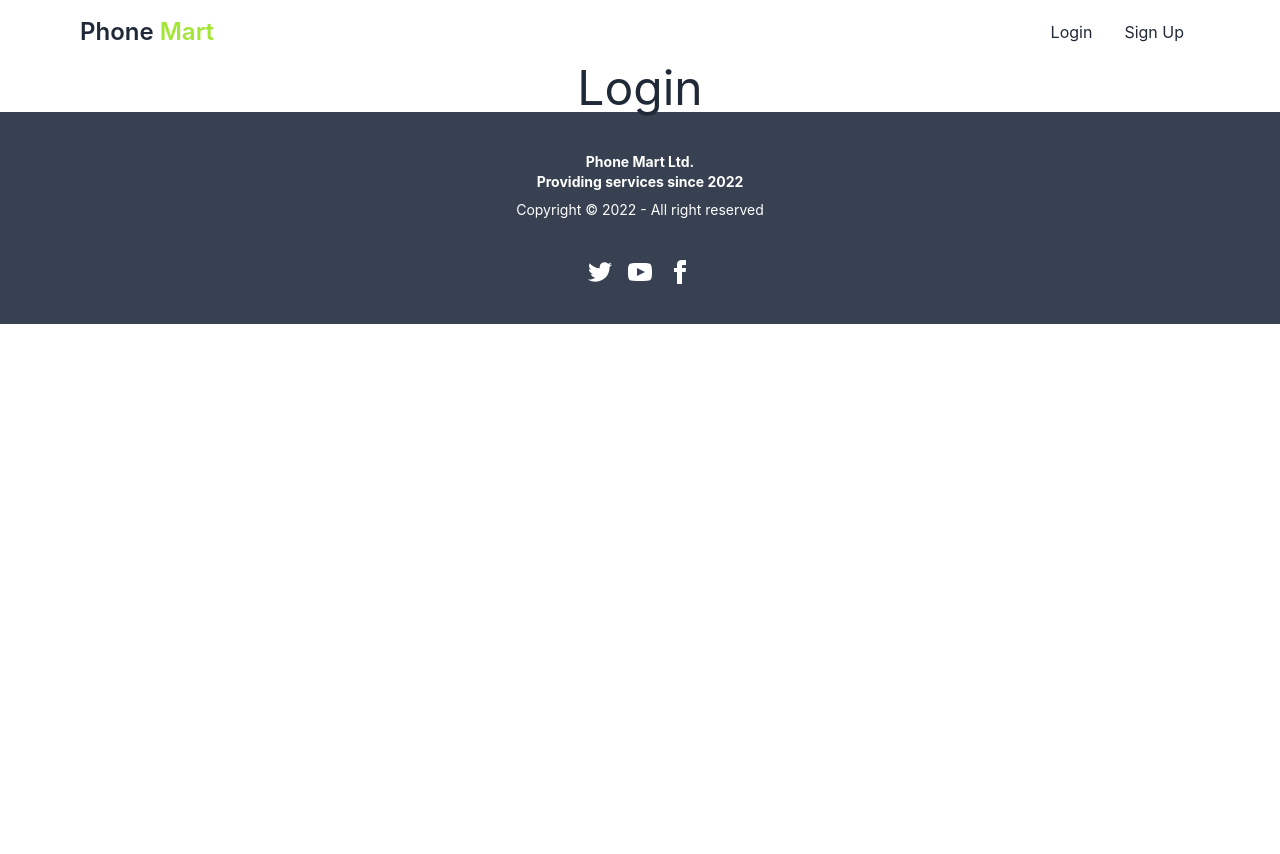
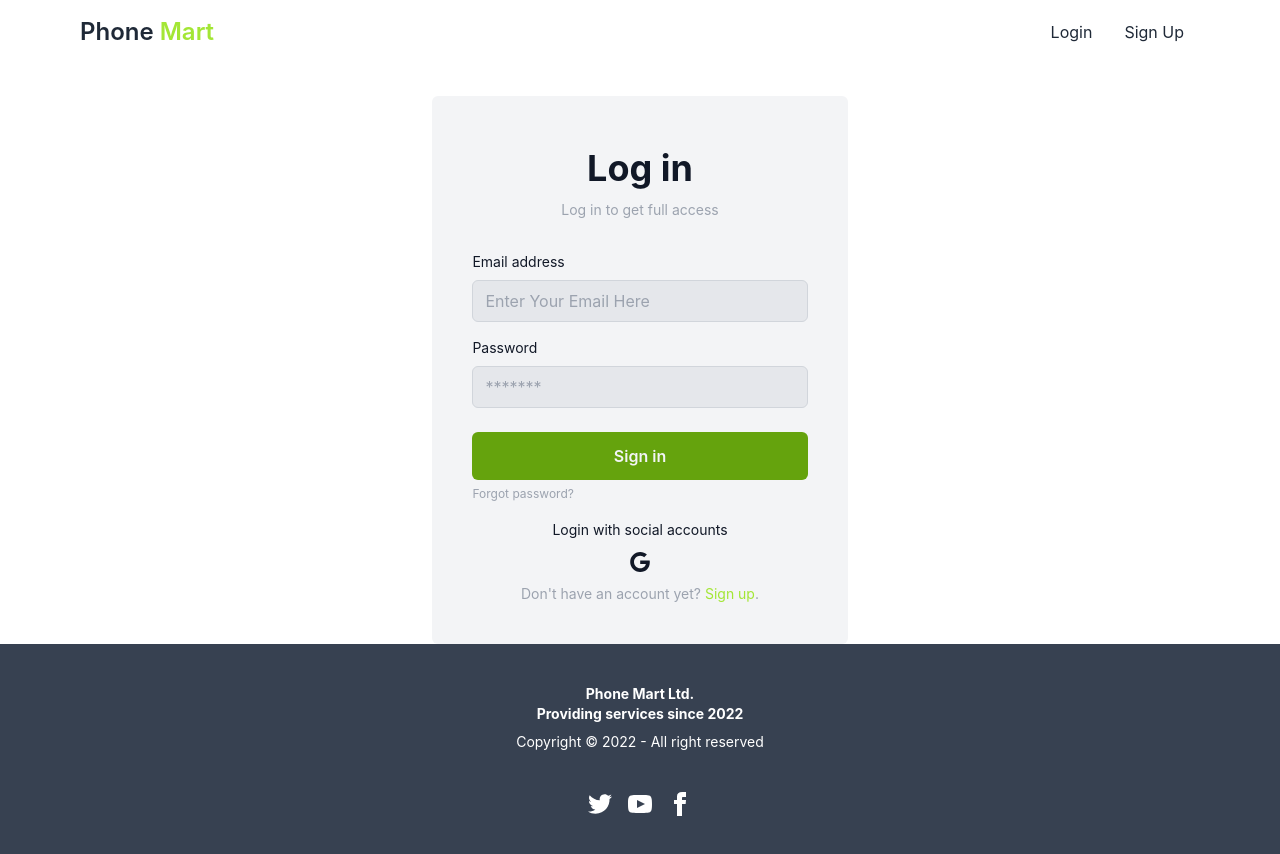
Before and after one commit to adib3006/phone-mart-client, a React (Create React App) app: page /login in a window 1280 px wide. Before the commit the page ends 800 px from the top, so only its background shows below. Built offline with nearby package versions, Linux system fonts and the light colour scheme; no server answers.

Commit message:
firebase configured

```diff
--- a/package.json
+++ b/package.json
@@ -7,6 +7,7 @@
     "@testing-library/react": "^13.4.0",
     "@testing-library/user-event": "^13.5.0",
     "daisyui": "^2.42.0",
+    "firebase": "^9.14.0",
     "react": "^18.2.0",
     "react-dom": "^18.2.0",
     "react-hot-toast": "^2.4.0",
--- a/src/Pages/Login.js
+++ b/src/Pages/Login.js
@@ -1,9 +1,115 @@
-import React from 'react';
+import React, { useState } from 'react';
+import { Link } from 'react-router-dom';
 
 const Login = () => {
+    const [error, setError] = useState('');
+    const [userEmail, setUserEmail] = useState('');
+
+    const handleSubmit = (event) => {
+        event.preventDefault();
+        const form = event.target;
+        const email = form.email.value;
+        const password = form.password.value;
+        console.log(email, password);
+    }
+
+    const handlePasswordReset = () =>{
+
+    }
+
+    const handleGoogleSignIn = () => {
+
+    }
+
     return (
-        <div>
-            <h1 className="text-5xl text-center">Login</h1>
+        <div className='flex justify-center items-center pt-8'>
+            <div className='flex flex-col max-w-md p-6 rounded-md sm:p-10 bg-gray-100 text-gray-900'>
+                <div className='mb-8 text-center'>
+                    <h1 className='my-3 text-4xl font-bold'>Log in</h1>
+                    <p className='text-sm text-gray-400'>
+                        Log in to get full access
+                    </p>
+                </div>
+                <form
+                    onSubmit={handleSubmit}
+                    noValidate=''
+                    action=''
+                    className='space-y-6 ng-untouched ng-pristine ng-valid'
+                >
+                    <div className='space-y-4'>
+                        <div>
+                            <label htmlFor='email' className='block mb-2 text-sm'>
+                                Email address
+                            </label>
+                            <input
+                                onBlur={(e)=>{setUserEmail(e.target.value)}}
+                                type='email'
+                                name='email'
+                                id='email'
+                                placeholder='Enter Your Email Here'
+                                className='w-full px-3 py-2 border rounded-md border-gray-300 focus:border-gray-900 bg-gray-200 text-gray-900'
+                                data-temp-mail-org='0'
+                                required
+                            />
+                        </div>
+                        <div>
+                            <div className='flex justify-between'>
+                                <label htmlFor='password' className='text-sm mb-2'>
+                                    Password
+                                </label>
+                            </div>
+                            <input
+                                type='password'
+                                name='password'
+                                id='password'
+                                placeholder='*******'
+                                className='w-full px-3 py-2 border rounded-md border-gray-300 bg-gray-200 focus:border-gray-900 text-gray-900'
+                            />
+                        </div>
+                    </div>
+                    {
+                        error && <p className='text-red-500'>{error}</p>
+                    }
+                    <div>
+                        <button
+                            type='submit'
+                            className='w-full px-8 py-3 font-semibold rounded-md bg-lime-600 hover:bg-lime-500 hover:text-white text-gray-100'
+                        >
+                            Sign in
+                        </button>
+                    </div>
+                </form>
+                <div className='space-y-1'>
+                    <button onClick={handlePasswordReset} className='text-xs hover:underline text-gray-400'>
+                        Forgot password?
+                    </button>
+                </div>
+                <div className='flex items-center pt-4 space-x-1'>
+                    <div className='flex-1 h-px sm:w-16 dark:bg-gray-700'></div>
+                    <p className='px-3 text-sm dark:text-gray-400'>
+                        Login with social accounts
+                    </p>
+                    <div className='flex-1 h-px sm:w-16 dark:bg-gray-700'></div>
+                </div>
+                <div className='flex justify-center space-x-4'>
+                    <button onClick={handleGoogleSignIn} aria-label='Log in with Google' className='p-3 rounded-sm'>
+                        <svg
+                            xmlns='http://www.w3.org/2000/svg'
+                            viewBox='0 0 32 32'
+                            className='w-5 h-5 fill-current'
+                        >
+                            <path d='M16.318 13.714v5.484h9.078c-0.37 2.354-2.745 6.901-9.078 6.901-5.458 0-9.917-4.521-9.917-10.099s4.458-10.099 9.917-10.099c3.109 0 5.193 1.318 6.38 2.464l4.339-4.182c-2.786-2.599-6.396-4.182-10.719-4.182-8.844 0-16 7.151-16 16s7.156 16 16 16c9.234 0 15.365-6.49 15.365-15.635 0-1.052-0.115-1.854-0.255-2.651z'></path>
+                        </svg>
+                    </button>
+                </div>
+                <p className='px-6 text-sm text-center text-gray-400'>
+                    Don't have an account yet?{' '}
+                    <Link to='/signup' className='hover:underline text-lime-400'>
+                        Sign up
+                    </Link>
+                    .
+                </p>
+            </div>
         </div>
     );
 };
--- a/src/components/Banner.js
+++ b/src/components/Banner.js
@@ -2,7 +2,7 @@
 
 const Banner = () => {
     return (
-        <div className="carousel w-full">
+        <div className="carousel w-full my-5">
             <div id="slide1" className="carousel-item relative w-full">
                 <img src="https://i.ibb.co/PF0kzX5/banner1.jpg" className="w-full" alt=''/>
                 <div className="absolute flex justify-between transform -translate-y-1/2 left-5 right-5 top-1/2">
--- /dev/null
+++ b/src/contexts/AuthProvider.js
@@ -0,0 +1,62 @@
+import React, { createContext, useEffect, useState } from 'react';
+import app from './../firebase/firebase.config';
+import {getAuth, GoogleAuthProvider, createUserWithEmailAndPassword, updateProfile, signInWithEmailAndPassword, signInWithPopup, signOut, onAuthStateChanged} from 'firebase/auth'
+
+export const AuthContext = createContext();
+const auth = getAuth(app);
+
+const AuthProvider = ({children}) => {
+    const [user,setUser] = useState(null);
+    const [loading,setLoading] = useState(true);
+    const googleProvider = new GoogleAuthProvider()
+
+    const createUser = (email,password) => {
+        setLoading(true);
+        return createUserWithEmailAndPassword(auth, email, password);
+    }
+
+    const updateUser = (name,imageURL) => {
+        return updateProfile(auth.currentUser, {
+            displayName:name,
+            photoURL:imageURL
+        });
+    }
+
+    const signIn = (email,password) => {
+        setLoading(true);
+        return signInWithEmailAndPassword(auth, email, password);
+    }
+
+    const googleSignIn = () => {
+        setLoading(true);
+        return signInWithPopup(auth, googleProvider);
+    }
+
+    const logOut = () => {
+        localStorage.removeItem('cookBook-token');
+        setLoading(true);
+        return signOut(auth);
+    }
+
+    useEffect(()=>{
+        const unsubscribe = onAuthStateChanged(auth, currrentUser => {
+            setUser(currrentUser);
+            setLoading(false);
+        })
+
+        return ()=>{
+            return unsubscribe();
+        }
+    },[])
+
+    const authInfo = {user, loading, createUser, signIn, logOut, updateUser, googleSignIn};
+    return (
+        <AuthContext.Provider value={authInfo}>
+            {
+                children
+            }
+        </AuthContext.Provider>
+    );
+};
+
+export default AuthProvider;
--- /dev/null
+++ b/src/firebase/firebase.config.js
@@ -0,0 +1,19 @@
+// Import the functions you need from the SDKs you need
+import { initializeApp } from "firebase/app";
+// TODO: Add SDKs for Firebase products that you want to use
+// https://firebase.google.com/docs/web/setup#available-libraries
+
+// Your web app's Firebase configuration
+const firebaseConfig = {
+  apiKey: "AIzaSyAoe85iitWRmjYo1Vv8xGvgzaqNlatqgPM",
+  authDomain: "phone-mart-392a9.firebaseapp.com",
+  projectId: "phone-mart-392a9",
+  storageBucket: "phone-mart-392a9.appspot.com",
+  messagingSenderId: "474202956185",
+  appId: "1:474202956185:web:2142e957841d96f027f308"
+};
+
+// Initialize Firebase
+const app = initializeApp(firebaseConfig);
+
+export default app;
--- a/src/index.js
+++ b/src/index.js
@@ -3,11 +3,14 @@
 import './index.css';
 import App from './App';
 import reportWebVitals from './reportWebVitals';
+import AuthProvider from './contexts/AuthProvider';
 
 const root = ReactDOM.createRoot(document.getElementById('root'));
 root.render(
   <React.StrictMode>
-    <App />
+    <AuthProvider>
+      <App />
+    </AuthProvider>
   </React.StrictMode>
 );
 
```
Also changed, not shown: 1 other file (tests, documents, lock files or other folders).
